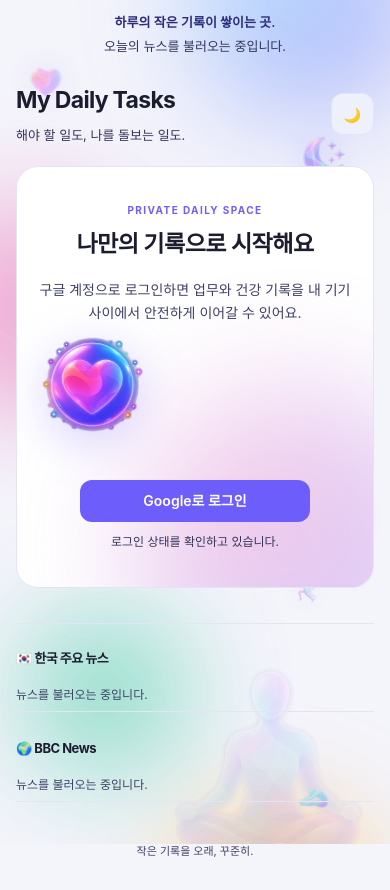
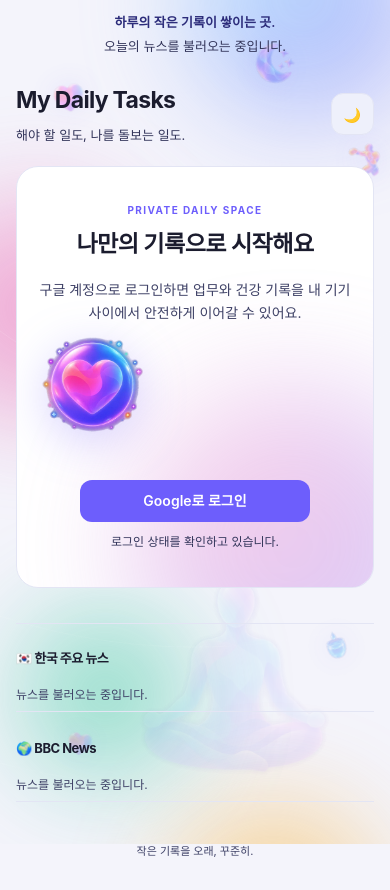
Before and after one commit to jiheeyeom/my-daily-tasks, a website with bundled scripts: page index.html in a window 390 px wide. Built offline with nearby package versions, Linux system fonts and the light colour scheme; a web font is replaced by a local one.

Commit message:
fix: fit the giant in the window and scatter the specks properly
The giant was sized by width and bled off the right edge, so its
forehead ran past the top of the window and its hands were cut off. It
is now sized by height, capped at 52vh so it can never reach the top,
and inset from the right so the hands stay in. Opacity drops from 0.13
to 0.08.

The specks alternated left and right at even intervals, which read as
two columns rather than a scatter. There are now twelve, spread from
7vw to 87vw with five of them across the middle, each at its own size,
opacity and angle. The four extra ones reuse files already shipped, so
nothing new is downloaded.

Co-Authored-By: Claude Opus 5 (1M context) <noreply@anthropic.com>

```diff
--- a/index.html
+++ b/index.html
@@ -88,6 +88,34 @@
       <img
         class="speck speck-h"
         src="./images/mark-weekly.webp"
+        alt=""
+        width="128"
+        height="128"
+      />
+      <img
+        class="speck speck-i"
+        src="./images/mark-workout.webp"
+        alt=""
+        width="128"
+        height="128"
+      />
+      <img
+        class="speck speck-j"
+        src="./images/mark-weight.webp"
+        alt=""
+        width="128"
+        height="128"
+      />
+      <img
+        class="speck speck-k"
+        src="./images/mark-balance.webp"
+        alt=""
+        width="128"
+        height="128"
+      />
+      <img
+        class="speck speck-l"
+        src="./images/mark-checkup.webp"
         alt=""
         width="128"
         height="128"
--- a/styles.css
+++ b/styles.css
@@ -1823,99 +1823,144 @@ main {
   opacity: 0.4;
 }
 
-/* A figure standing behind the page, faint enough to read as light. It is
-   fixed, so it stays put while the panels scroll over it. */
+/* A figure standing behind the page. Sized by height so it can never reach
+   past the top of the window, and inset on the right so the hands stay in. */
 .giant {
   position: absolute;
-  right: -6vw;
-  bottom: -8vh;
-  width: min(58vw, 620px);
-  height: auto;
-  opacity: 0.13;
+  right: 3vw;
+  bottom: 3vh;
+  height: min(52vh, 430px);
+  width: auto;
+  opacity: 0.08;
   filter: saturate(1.2);
 }
 
 :root[data-theme="dark"] .giant {
-  opacity: 0.16;
-}
-
-/* Scattered like stars. Each sits at a different size and depth so the field
-   does not read as a grid. */
+  opacity: 0.11;
+}
+
+/* Scattered across the whole field, not lined up down the edges. Sizes,
+   opacities and angles all differ so the eye reads it as a scatter. */
 .speck {
   position: absolute;
   height: auto;
-  opacity: 0.3;
   filter: drop-shadow(
     0 0 14px color-mix(in srgb, var(--accent) 45%, transparent)
   );
 }
 
-:root[data-theme="dark"] .speck {
-  opacity: 0.38;
-}
-
 .speck-a {
-  top: 7vh;
-  left: 6vw;
+  top: 9vh;
+  left: 12vw;
+  width: 44px;
+  opacity: 0.3;
+  transform: rotate(-9deg);
+}
+
+.speck-b {
+  top: 4vh;
+  left: 63vw;
+  width: 58px;
+  opacity: 0.26;
+  transform: rotate(11deg);
+}
+
+.speck-c {
+  top: 24vh;
+  left: 34vw;
+  width: 32px;
+  opacity: 0.2;
+  transform: rotate(-16deg);
+}
+
+.speck-d {
+  top: 16vh;
+  left: 87vw;
+  width: 50px;
+  opacity: 0.28;
+  transform: rotate(7deg);
+}
+
+.speck-e {
+  top: 39vh;
+  left: 7vw;
+  width: 38px;
+  opacity: 0.24;
+  transform: rotate(14deg);
+}
+
+.speck-f {
+  top: 47vh;
+  left: 72vw;
+  width: 34px;
+  opacity: 0.22;
+  transform: rotate(-5deg);
+}
+
+.speck-g {
+  top: 33vh;
+  left: 52vw;
+  width: 28px;
+  opacity: 0.18;
+  transform: rotate(19deg);
+}
+
+.speck-h {
+  top: 62vh;
+  left: 23vw;
   width: 46px;
-}
-
-.speck-b {
-  top: 15vh;
-  right: 9vw;
-  width: 62px;
-  opacity: 0.34;
-}
-
-.speck-c {
-  top: 42vh;
-  left: 3vw;
-  width: 38px;
-}
-
-.speck-d {
-  top: 58vh;
-  right: 5vw;
-  width: 52px;
-}
-
-.speck-e {
-  top: 78vh;
-  left: 11vw;
-  width: 34px;
-  opacity: 0.24;
-}
-
-.speck-f {
-  top: 92vh;
-  right: 14vw;
-  width: 44px;
-}
-
-.speck-g {
-  top: 30vh;
-  left: 14vw;
+  opacity: 0.26;
+  transform: rotate(-12deg);
+}
+
+.speck-i {
+  top: 57vh;
+  left: 44vw;
+  width: 30px;
+  opacity: 0.19;
+  transform: rotate(6deg);
+}
+
+.speck-j {
+  top: 74vh;
+  left: 81vw;
   width: 40px;
   opacity: 0.24;
-}
-
-.speck-h {
-  top: 68vh;
-  right: 17vw;
-  width: 34px;
-  opacity: 0.22;
+  transform: rotate(-18deg);
+}
+
+.speck-k {
+  top: 86vh;
+  left: 16vw;
+  width: 36px;
+  opacity: 0.21;
+  transform: rotate(9deg);
+}
+
+.speck-l {
+  top: 79vh;
+  left: 57vw;
+  width: 26px;
+  opacity: 0.17;
+  transform: rotate(-7deg);
+}
+
+:root[data-theme="dark"] .speck {
+  opacity: 0.34;
 }
 
 @media (max-width: 720px) {
   .giant {
-    width: 74vw;
-    opacity: 0.1;
-  }
-
-  /* Only the outermost ones survive; the rest would land under the content. */
+    height: 34vh;
+    opacity: 0.07;
+  }
+
+  /* The middle of a narrow screen is all content, so only the edges keep
+     their specks. */
   .speck-c,
-  .speck-e,
-  .speck-g {
+  .speck-g,
+  .speck-i,
+  .speck-l {
     display: none;
   }
 }
```
